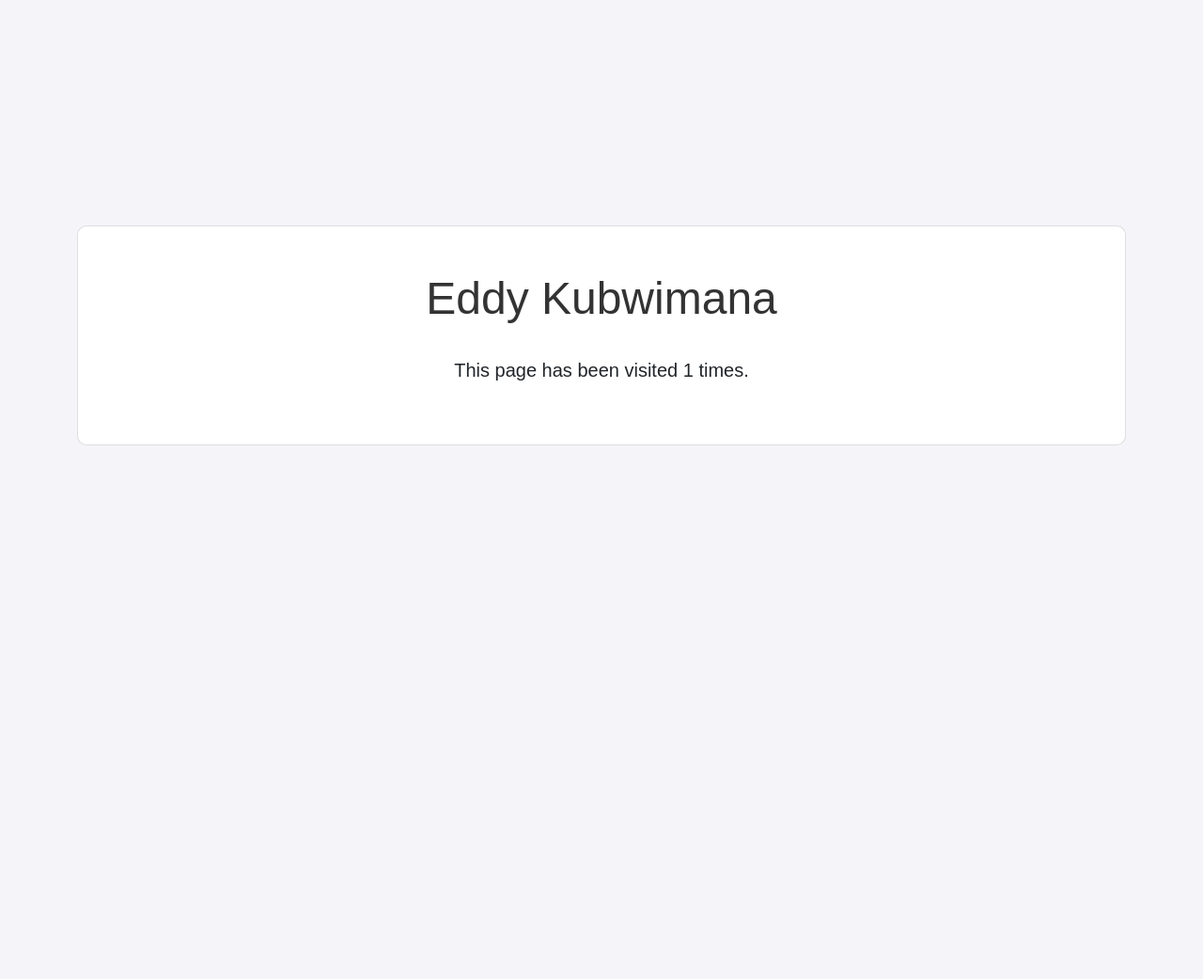
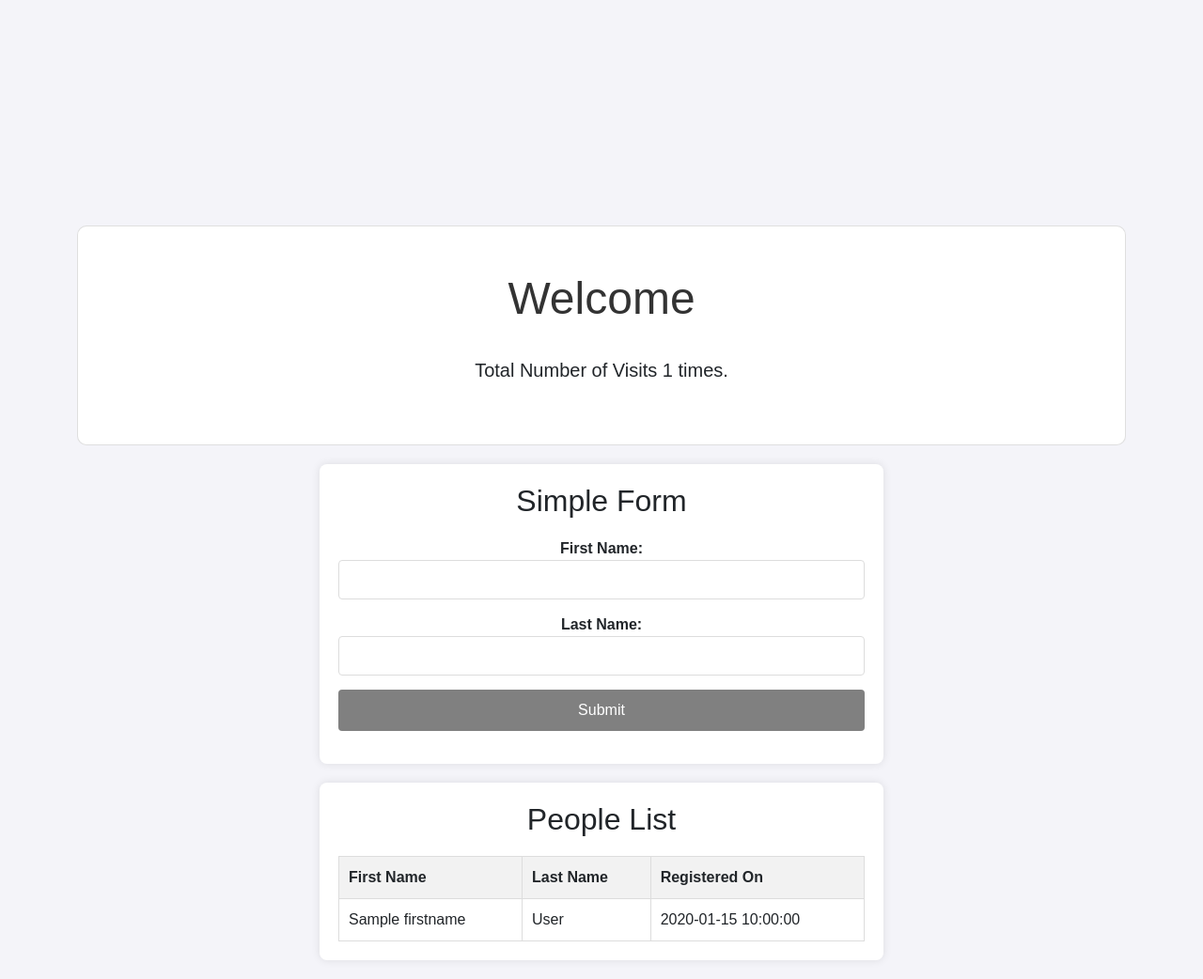
Before and after one commit to EddyKubwimana/lab_5, a Flask app: template flask_app/templates/index.html in a window 1280 px wide. Shown: the whole page at 94% size. Before the commit the page ends 474 px from the top, so only its background shows below. Run offline with Flask 3, Linux system fonts and the light colour scheme; the template is opened without the code that fills it: most values are stand-ins (such as "Sample title", 1, 10 or a date in 2020).

Commit message:
added mysql service

```diff
--- a/flask_app/app.py
+++ b/flask_app/app.py
@@ -1,6 +1,7 @@
-from flask import Flask, render_template
+from flask import Flask, render_template, request
 import redis
 import mysql.connector
+
 import os
 
 
@@ -9,11 +10,49 @@ app = Flask(__name__)
 r = redis.Redis(host="redis", port=6379)
 
 
+
 @app.route("/")
 def home():
     count = r.incr("hits")
+    conn = db_connection("mysql","EddyKubwimana","password", "cloud")
+    cursor = conn.cursor()
 
-    return render_template("index.html", count = count)
+    cursor.execute('''
+        CREATE TABLE IF NOT EXISTS people  (
+        id INT AUTO_INCREMENT PRIMARY KEY,
+       firstname VARCHAR(100),
+       lastname VARCHAR(100),
+       registration_time TIMESTAMP DEFAULT CURRENT_TIMESTAMP
+        );
+    ''')
+
+
+
+
+
+    cursor = conn.cursor(dictionary=True)
+    cursor.execute('SELECT * FROM people ORDER BY registration_time DESC')
+    people_data = cursor.fetchall()
+    cursor.close()
+    conn.close()
+
+
+
+
+    return render_template("index.html", count = count, people = people_data )
+
+@app.route('/submit', methods=['POST'])
+def submit():
+    firstname = request.form['firstname']
+    lastname = request.form['lastname']
+    conn = db_connection("mysql","EddyKubwimana","password", "cloud")
+    cursor = conn.cursor()
+    cursor.execute('INSERT INTO people (firstname, lastname) VALUES (%s, %s)', (firstname, lastname))
+    conn.commit()
+    cursor.close()
+    conn.close()
+
+    return render_template('index.html', message="User added successfully!")
 
 
 
--- a/flask_app/templates/index.html
+++ b/flask_app/templates/index.html
@@ -30,14 +30,124 @@
             font-size: 3rem;
             color: #333;
         }
+
+        .form-container, .people-container {
+            background-color: #fff;
+            padding: 20px;
+            border-radius: 8px;
+            box-shadow: 0px 0px 10px rgba(0, 0, 0, 0.1);
+            max-width: 600px;
+            margin: 20px auto;
+        }
+        .form-container h2, .people-container h2 {
+            text-align: center;
+            margin-bottom: 20px;
+        }
+        .form-group {
+            margin-bottom: 15px;
+        }
+        .form-group label {
+            display: block;
+            font-weight: bold;
+        }
+        .form-group input {
+            width: 100%;
+            padding: 8px;
+            border: 1px solid #ddd;
+            border-radius: 4px;
+        }
+        .form-group button {
+            width: 100%;
+            padding: 10px;
+            background-color: grey;
+            color: white;
+            border: none;
+            border-radius: 4px;
+            cursor: pointer;
+        }
+        .form-group button:hover {
+            background-color: grey;
+        }
+        table {
+            width: 100%;
+            border-collapse: collapse;
+            margin-top: 20px;
+        }
+        table, th, td {
+            border: 1px solid #ddd;
+        }
+        th, td {
+            padding: 10px;
+            text-align: left;
+        }
+        th {
+            background-color: #f2f2f2;
+        }
+        .message {
+            color: grey;
+            text-align: center;
+            margin-top: 20px;
+        }
     </style>
 </head>
 <body>
     <div class="container text-center">
         <div class="card p-5">
-            <h1>Eddy Kubwimana</h1>
-            <p class="lead mt-4">  This page has been visited <strong>{{ count }}</strong> times.</p>
+            <h1>Welcome</h1>
+            <p class="lead mt-4"> Total Number of Visits  <strong>{{ count }}</strong> times.</p>
         </div>
+        <div class="form-container">
+            <h2>Simple Form</h2>
+            <form action="/submit" method="POST">
+                <div class="form-group">
+                    <label for="firstname">First Name:</label>
+                    <input type="text" id="firstname" name="firstname" required>
+                </div>
+                <div class="form-group">
+                    <label for="lastname">Last Name:</label>
+                    <input type="text" id="lastname" name="lastname" required>
+                </div>
+                <div class="form-group">
+                    <button type="submit">Submit</button>
+                </div>
+            </form>
+
+            {% if message %}
+            <p class="message">{{ message }}</p>
+            {% endif %}
+        </div>
+
+        <div class="people-container">
+            <h2>People List</h2>
+            {% if people %}
+            <table>
+                <thead>
+                    <tr>
+                        <th>First Name</th>
+                        <th>Last Name</th>
+                        <th>Registered On</th>
+                    </tr>
+                </thead>
+                <tbody>
+                    {% for person in people %}
+                    <tr>
+                        <td>{{ person.firstname }}</td>
+                        <td>{{ person.lastname }}</td>
+                        <td>{{ person.registration_time }}</td>
+                    </tr>
+                    {% endfor %}
+                </tbody>
+            </table>
+            {% else %}
+            <p>No visitor yet registered.</p>
+            {% endif %}
+        </div>
+
+
+
+
+
+
     </div>
     <script src="https://cdn.jsdelivr.net/npm/bootstrap@5.1.3/dist/js/bootstrap.bundle.min.js"></script>
 </body>
```
